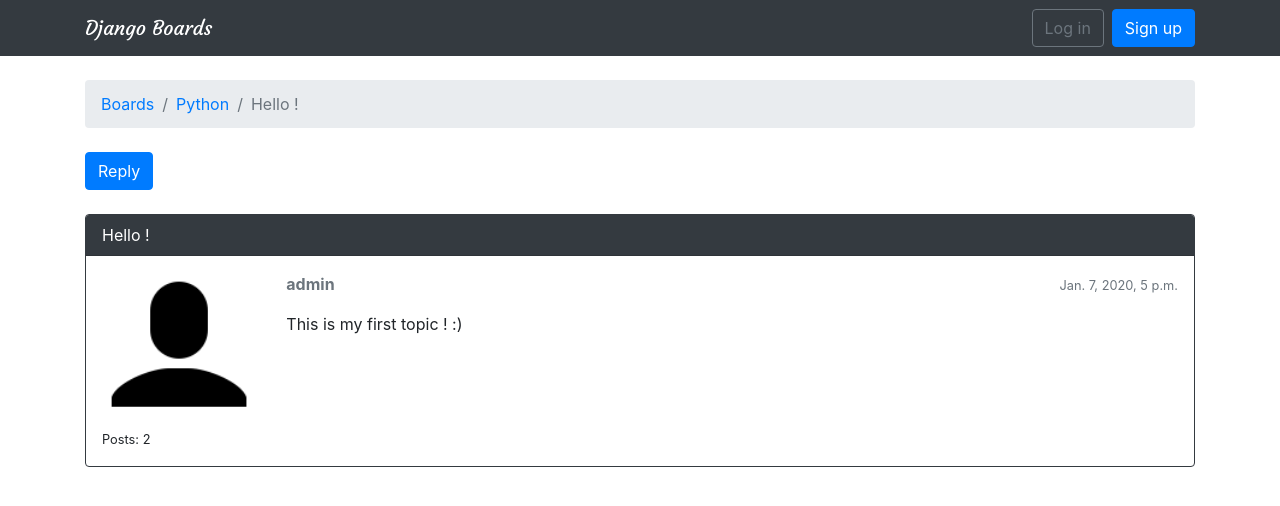
After one commit to Skim35/django-boards, a Django app: page /boards/2/topics/2/ in a window 1280 px wide. The commit adds this page. Shown: the top 506 px of the page. Run offline with Django 3.2, Linux system fonts and the light colour scheme; data comes from the database, SQL or seed files in the repository; both versions use the stored data as it was after the commit; some libraries are stand-ins or nearby versions.

Commit message:
Updated topic and home views, added replies and views count

```diff
--- a/boards/models.py
+++ b/boards/models.py
@@ -1,21 +1,31 @@
+from django.contrib.auth.models import User
 from django.db import models
-from django.contrib.auth.models import User
+from django.utils.text import Truncator
 
 
 class Board(models.Model):
     name = models.CharField(max_length=30, unique=True)
     description = models.CharField(max_length=100)
 
-
     def __str__(self):
         return self.name
+
+    def get_posts_count(self):
+        return Post.objects.filter(topic__board=self).count()
+
+    def get_last_post(self):
+        return Post.objects.filter(topic__board=self).order_by('-created_at').first()
 
 
 class Topic(models.Model):
     subject = models.CharField(max_length=255)
     last_updated = models.DateTimeField(auto_now_add=True)
     board = models.ForeignKey(Board, related_name='topics', on_delete=models.CASCADE)
-    starter = models.ForeignKey(User, related_name='topics',  on_delete=models.CASCADE)
+    starter = models.ForeignKey(User, related_name='topics', on_delete=models.CASCADE)
+    views = models.PositiveIntegerField(default=0)
+
+    def __str__(self):
+        return self.subject
 
 
 class Post(models.Model):
@@ -23,5 +33,9 @@ class Post(models.Model):
     topic = models.ForeignKey(Topic, related_name='posts', on_delete=models.CASCADE)
     created_at = models.DateTimeField(auto_now_add=True)
     updated_at = models.DateTimeField(null=True)
-    created_by = models.ForeignKey(User, related_name='posts',  on_delete=models.CASCADE)
-    updated_by = models.ForeignKey(User, null=True, related_name='+',  on_delete=models.CASCADE)
+    created_by = models.ForeignKey(User, related_name='posts', on_delete=models.CASCADE)
+    updated_by = models.ForeignKey(User, null=True, related_name='+', on_delete=models.CASCADE)
+
+    def __str__(self):
+        truncated_message = Truncator(self.message)
+        return truncated_message.chars(30)
--- a/boards/views.py
+++ b/boards/views.py
@@ -1,34 +1,61 @@
-from django.contrib.auth.models import User
-from django.shortcuts import render, redirect, get_object_or_404
-from .forms import NewTopicForm
-from .models import Board, Topic, Post
+from django.db.models import Count
 from django.contrib.auth.decorators import login_required
+from django.shortcuts import get_object_or_404, redirect, render
+
+from .forms import NewTopicForm, PostForm
+from .models import Board, Post, Topic
+
 
 def home(request):
     boards = Board.objects.all()
     return render(request, 'home.html', {'boards': boards})
 
+
 def board_topics(request, pk):
     board = get_object_or_404(Board, pk=pk)
-    return render(request, 'topics.html', {'board': board})
+    topics = board.topics.order_by('-last_updated').annotate(replies=Count('posts') - 1)
+    return render(request, 'topics.html', {'board': board, 'topics': topics})
+
 
 @login_required
 def new_topic(request, pk):
     board = get_object_or_404(Board, pk=pk)
-    user = User.objects.first()  # TODO: get the currently logged in user
     if request.method == 'POST':
         form = NewTopicForm(request.POST)
         if form.is_valid():
             topic = form.save(commit=False)
             topic.board = board
-            topic.starter = user
+            topic.starter = request.user
             topic.save()
-            post = Post.objects.create(
+            Post.objects.create(
                 message=form.cleaned_data.get('message'),
                 topic=topic,
-                created_by=user
+                created_by=request.user
             )
-            return redirect('board_topics', pk=board.pk)  # TODO: redirect to the created topic page
+            return redirect('topic_posts', pk=pk, topic_pk=topic.pk)
     else:
         form = NewTopicForm()
     return render(request, 'new_topic.html', {'board': board, 'form': form})
+
+
+def topic_posts(request, pk, topic_pk):
+    topic = get_object_or_404(Topic, board__pk=pk, pk=topic_pk)
+    topic.views += 1
+    topic.save()
+    return render(request, 'topic_posts.html', {'topic': topic})
+
+
+@login_required
+def reply_topic(request, pk, topic_pk):
+    topic = get_object_or_404(Topic, board__pk=pk, pk=topic_pk)
+    if request.method == 'POST':
+        form = PostForm(request.POST)
+        if form.is_valid():
+            post = form.save(commit=False)
+            post.topic = topic
+            post.created_by = request.user
+            post.save()
+            return redirect('topic_posts', pk=pk, topic_pk=topic_pk)
+    else:
+        form = PostForm()
+    return render(request, 'reply_topic.html', {'topic': topic, 'form': form})
--- a/myproject/urls.py
+++ b/myproject/urls.py
@@ -35,5 +35,7 @@ urlpatterns = [
 
     url(r'^boards/(?P<pk>\d+)/$', views.board_topics, name='board_topics'),
     url(r'^boards/(?P<pk>\d+)/new/$', views.new_topic, name='new_topic'),
+    url(r'^boards/(?P<pk>\d+)/topics/(?P<topic_pk>\d+)/$', views.topic_posts, name='topic_posts'),
+    url(r'^boards/(?P<pk>\d+)/topics/(?P<topic_pk>\d+)/reply/$', views.reply_topic, name='reply_topic'),
     url(r'^admin/', admin.site.urls),
 ]
--- a/templates/base.html
+++ b/templates/base.html
@@ -10,6 +10,7 @@
   </head>
   <body>
     {% block body %}
+
       <nav class="navbar navbar-expand-sm navbar-dark bg-dark">
         <div class="container">
           <a class="navbar-brand" href="{% url 'home' %}">Django Boards</a>
--- /dev/null
+++ b/templates/topic_posts.html
@@ -0,0 +1,51 @@
+{% extends 'base.html' %}
+
+{% load static %}
+
+{% block title %}{{ topic.subject }}{% endblock %}
+
+{% block breadcrumb %}
+  <li class="breadcrumb-item"><a href="{% url 'home' %}">Boards</a></li>
+  <li class="breadcrumb-item"><a href="{% url 'board_topics' topic.board.pk %}">{{ topic.board.name }}</a></li>
+  <li class="breadcrumb-item active">{{ topic.subject }}</li>
+{% endblock %}
+
+{% block content %}
+
+  <div class="mb-4">
+    <a href="#" class="btn btn-primary" role="button">Reply</a>
+  </div>
+
+{% for post in topic.posts.all %}
+  <div class="card mb-2 {% if forloop.first %}border-dark{% endif %}">
+    {% if forloop.first %}
+      <div class="card-header text-white bg-dark py-2 px-3">{{ topic.subject }}</div>
+    {% endif %}
+    <div class="card-body p-3">
+        <div class="row">
+          <div class="col-2">
+            <img src="{% static 'img/user_icon.png' %}" alt="{{ post.created_by.username }}" class="w-100">
+            <small>Posts: {{ post.created_by.posts.count }}</small>
+          </div>
+          <div class="col-10">
+            <div class="row mb-3">
+              <div class="col-6">
+                <strong class="text-muted">{{ post.created_by.username }}</strong>
+              </div>
+              <div class="col-6 text-right">
+                <small class="text-muted">{{ post.created_at }}</small>
+              </div>
+            </div>
+            {{ post.message }}
+            {% if post.created_by == user %}
+              <div class="mt-3">
+                <a href="#" class="btn btn-primary btn-sm" role="button">Edit</a>
+              </div>
+            {% endif %}
+          </div>
+        </div>
+      </div>
+    </div>
+  {% endfor %}
+
+{% endblock %}
```
Also changed, not shown: boards/forms.py (+6 -1 lines), boards/tests/test_view_board_topics.py (added, +32 -0 lines), boards/tests/test_view_home.py (added, +23 -0 lines), boards/tests/test_view_new_topic.py (added, +91 -0 lines), boards/tests/test_view_reply_topic.py (added, +19 -0 lines), boards/tests/test_view_topic_posts.py (added, +23 -0 lines), boards/tests/test_views.py (deleted, +0 -136 lines), templates/home.html (+21 -3 lines), templates/reply_topic.html (added, +38 -0 lines), templates/topics.html (+9 -9 lines), boards/migrations/0003_topic_views.py (added), db.sqlite3, static/img/user_icon.png (added). Lines whose indentation alone changed are shown as unchanged.
